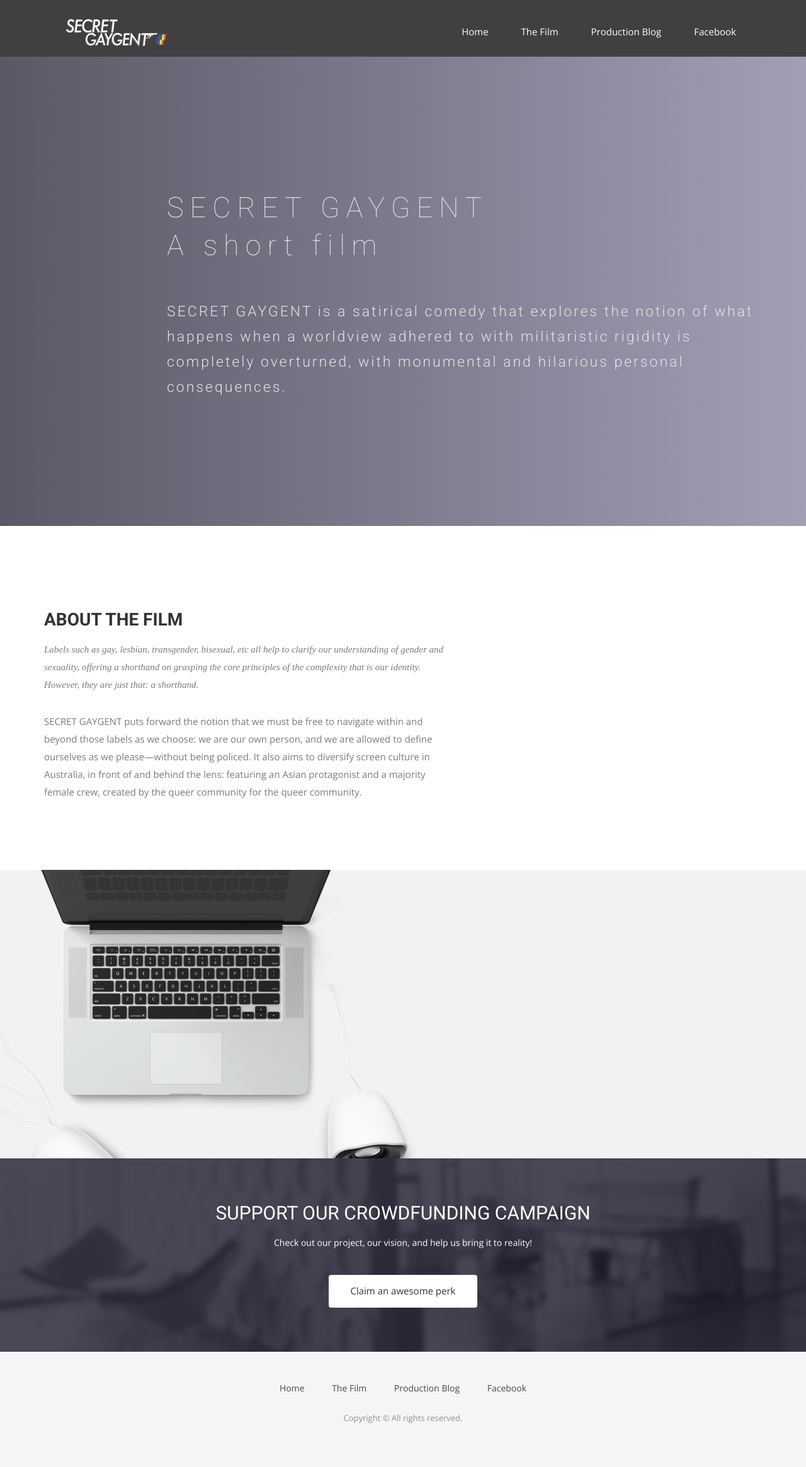
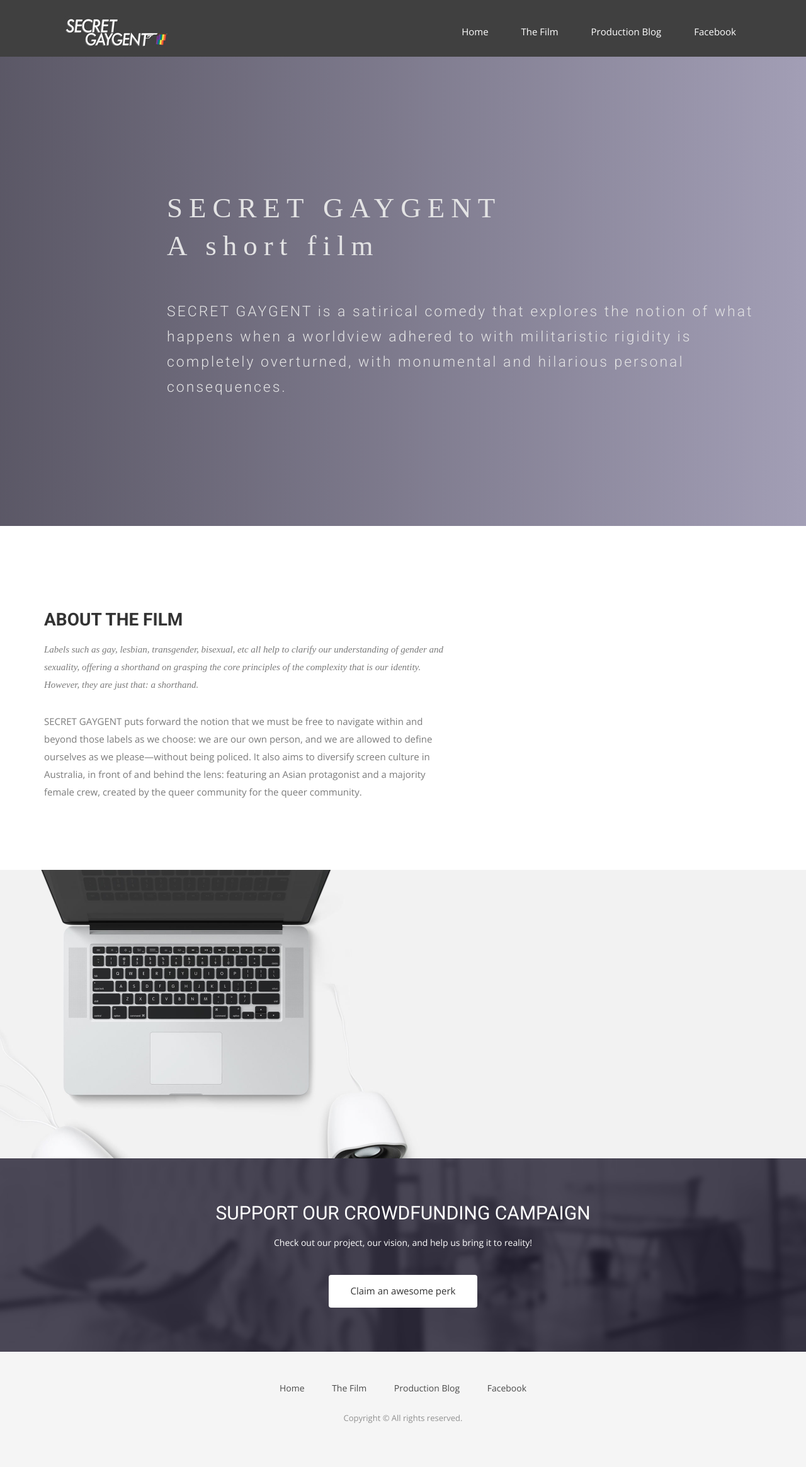
Before and after one commit to thewonglab/secret, a Jekyll site: the page built from index.html, in a window 1280 px wide. Shown: the whole page at 63% size. Built offline with Jekyll 4.4.1, drawn with Linux system fonts in a browser that asks for light colours; nearby versions of some CDN libraries; some web fonts are replaced; grey boxes are pictures that could not be loaded.

Commit message:
Update airspace.css

```diff
--- a/css/airspace.css
+++ b/css/airspace.css
@@ -25,9 +25,9 @@ h5,
 h6 {
   font-family: 'Roboto', sans-serif;
 }
-h1 {
+/*h1 {
   font-family: 'Zilla Slab Highlight', cursive;
-}
+}--*/
 h2 {
   font-size: 30px;
   font-weight: 400;
@@ -123,7 +123,7 @@ header .navbar-default .navbar-nav li a:hover {
   color: #E3E3E4;
 }
 #slider .block h1 {
-  font-family: 'Roboto', sans-serif;
+  font-family: 'Zilla Slab Highlight', cursive;
   font-weight: 100;
   font-size: 45px;
   line-height: 60px;
```
